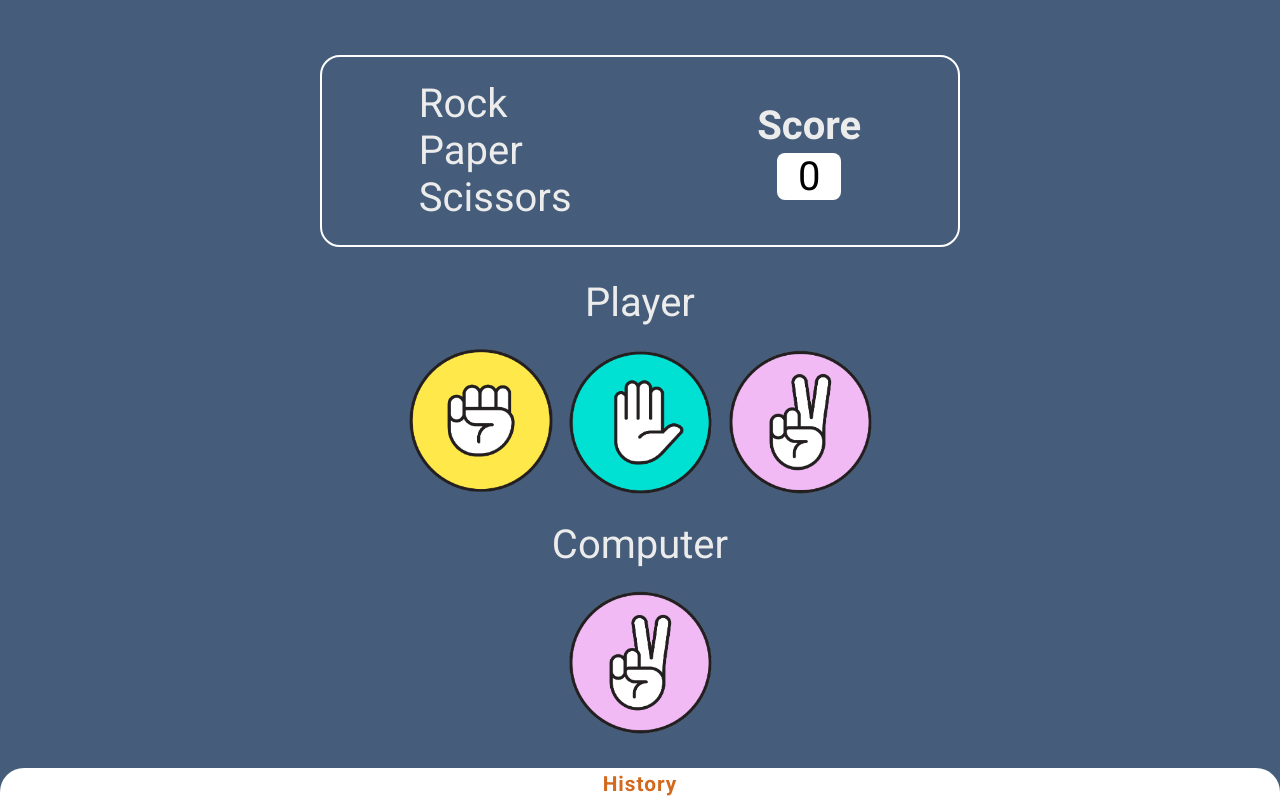
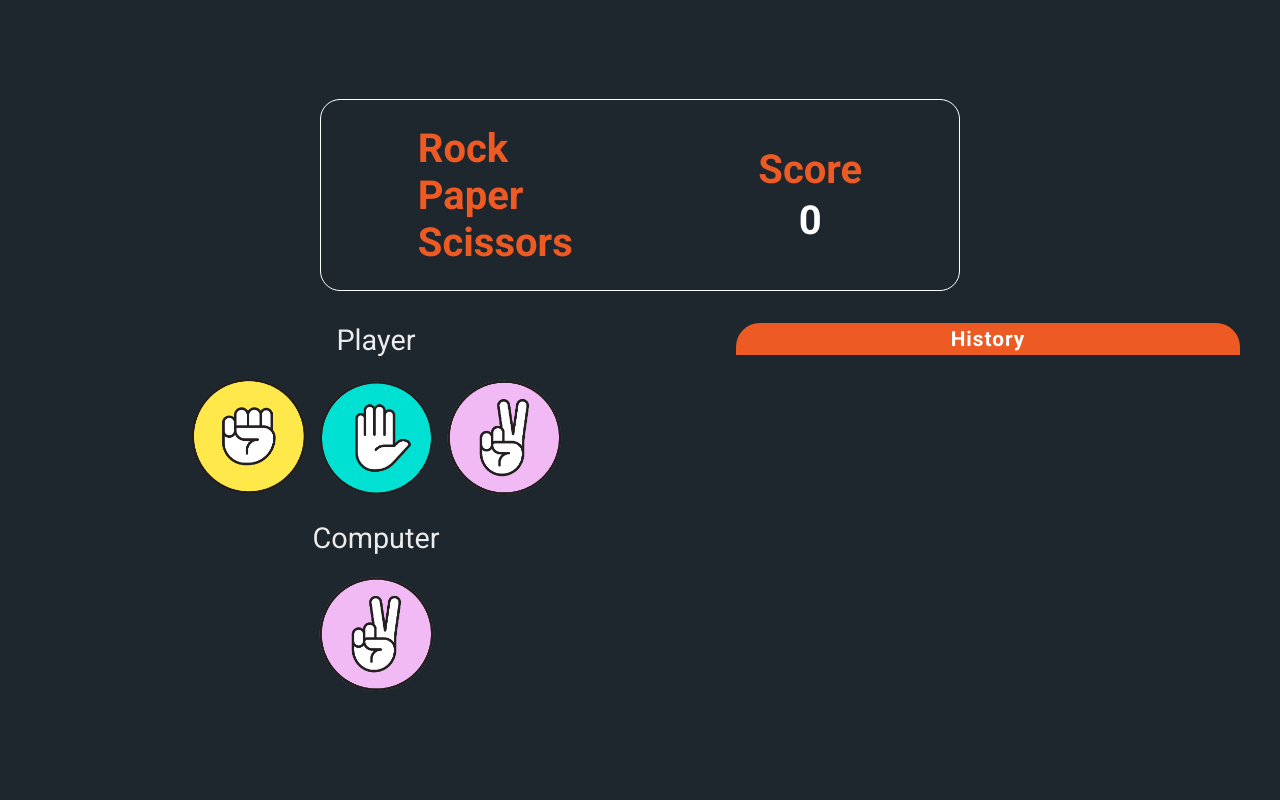
Before and after one commit to emrecan-balgun/RockPaperScissors, a React (Create React App) app: page / in a window 1280 px wide. Built offline with nearby package versions, Linux system fonts and the light colour scheme.

Commit message:
add media queries

```diff
--- a/package.json
+++ b/package.json
@@ -10,6 +10,7 @@
     "node-sass": "^6.0.1",
     "react": "^17.0.2",
     "react-dom": "^17.0.2",
+    "react-icons": "^4.3.1",
     "react-redux": "^7.2.6",
     "react-scripts": "4.0.3"
   },
--- a/src/Container/GameBoard.jsx
+++ b/src/Container/GameBoard.jsx
@@ -3,7 +3,7 @@ import History from "./History";
 
 const GameBoard = () => {
   return (
-    <div className="game-board">
+    <div className="game-board container">
       <ChoiceBoard />
       <History />
     </div>
--- a/src/Container/History.js
+++ b/src/Container/History.js
@@ -1,6 +1,9 @@
 import { useSelector } from "react-redux";
 import { history } from "../redux/historySlice";
 import { useState } from "react";
+import { GiDreadSkull } from "react-icons/gi";
+import { IoMdTrophy } from "react-icons/io";
+import { FaHandshake } from "react-icons/fa";
 
 function History() {
   const historyList = useSelector(history);
@@ -26,9 +29,18 @@ function History() {
             key={key}
           >
             <p>
-              {history.playerChoice}
-              vs
-              {history.computerChoice}
+              <span> {history.playerChoice}</span>
+              <span>VS</span>
+              <span> {history.computerChoice}</span>
+              {history.roundWinner === "Player" ? (
+                <IoMdTrophy  className="history__result-icon"/>
+              ) : history.roundWinner === "Computer" ? (
+                <GiDreadSkull className="history__result-icon"/>
+              ) : history.roundWinner === "Computer" ? (
+                history.roundWinner === "Draw"
+              ) : (
+                <FaHandshake className="history__result-icon"/>
+              )}
             </p>
           </div>
         ))}
--- a/src/Styles/Config/_variables.scss
+++ b/src/Styles/Config/_variables.scss
@@ -9,13 +9,16 @@ $x-large-screen: 1200px;
 // Color
 $white: #ffff;
 $black: #000;
-$first-color: #455d7a;
+$first-color: #ee5a24;
+$second-color: #1e272e;
+
 
 
 //Typography
 $mega-font-size: 3.5rem;
 $bigger-font-size: 2.5rem;
-$big-font-size: 1.3rem;
+$big-font-size: 1.8rem;
+$medium-font-size: 1.3rem;
 $normal-font-size: .938rem;
 $small-font-size: .813rem;
 $smaller-font-size: .75rem;
--- a/src/Styles/Container/_choiceBoard.scss
+++ b/src/Styles/Container/_choiceBoard.scss
@@ -10,7 +10,7 @@
     }
 
     &__img{
-        width: 5rem;
+        width: 6rem;
         transition: .5s all;
 
         &--cursor{
@@ -22,16 +22,16 @@
     }
 
     &__player{
-        font-size: $bigger-font-size;
+        font-size: $big-font-size;
     }
 
     &__computer{
-        font-size: $bigger-font-size;
+        font-size: $big-font-size;
     }
 
-    @media screen and (min-width: $medium-screen){
+    @media screen and (min-width: $small-screen){
         &__img{
-            width: 10rem;
+            width: 8rem;
         }
     }
 }
--- a/src/Styles/Container/_game.scss
+++ b/src/Styles/Container/_game.scss
@@ -4,7 +4,7 @@
 .game{
     height: 100vh;
     width: 100%;
-    background-color: $first-color;
+    background-color: $second-color;
     @include flexbox($direction: column);
     row-gap: 2rem;
 
--- a/src/Styles/Container/_gameBoard.scss
+++ b/src/Styles/Container/_gameBoard.scss
@@ -2,5 +2,14 @@
 
 
 .game-board{
-   /*  height: calc(100vh - #{$score-board-height}); */
+   width: 100%;
+
+   @media screen and (min-width: $medium-screen){
+      display: grid;
+      grid-template-columns: 2fr 1.5fr;
+      column-gap: 1.5rem;
+      /* overflow-y: scroll; */
+
+   }
+
 }
--- a/src/Styles/Container/_history.scss
+++ b/src/Styles/Container/_history.scss
@@ -1,55 +1,77 @@
-@import '../Config/variables';
+@import "../Config/variables";
 
-.history{
+.history {
   position: absolute;
   left: 0%;
   bottom: 0;
   width: 100%;
+  border-radius: 1.5rem 1.5rem 0 0;
 
-
-
-    &__container{
+  &__container {
     max-height: 175px;
-        overflow: scroll;
-        &--toggle{
+    &--toggle {
       display: none;
     }
 
-        &--computer{
-            background-color: red;
-          }
-
-        &--player{
-            background-color: green;
-          }
-
-        &--draw{
-            background-color: yellow;
-          }
-
-        &-round{
-            height: 24px;
-            p{
+    &-round {
+      background-color: $first-color;
+      border-top: 0.2px solid rgb(223, 220, 220);
+      p {
         text-align: center;
         color: $white;
+        padding: 0.5rem 0;
+        @include flexbox();
+        column-gap: 0.25rem;
 
+        span {
+          font-weight: $font-semi-bold;
+          letter-spacing: 0.5px;
+        }
       }
     }
   }
 
-
-    &__title{
+  &__title {
     width: 100%;
     height: 2rem;
     line-height: 2rem;
-        background-color: $white;
-        color: chocolate;
+    background-color: $first-color;
+    border-radius: 1.5rem 1.5rem 0 0;
+    color: $white;
     text-align: center;
-        font-size: $big-font-size;
+    font-size: $medium-font-size;
     font-weight: $font-semi-bold;
-        border-radius: 1.5rem 1.5rem 0 0;
     letter-spacing: 1px;
   }
 
+  &__result-icon {
+    font-size: 1.5rem;
+    margin-left: 0.25rem;
+    fill: $second-color;
+  }
 
+  @media screen and (min-width: $medium-screen) {
+    position: relative;
+    &__container {
+      display: block;
+      max-height: 400px;
+      overflow-y: scroll;
+
+      &::-webkit-scrollbar {
+        width: 0.25rem;
+        background-color: $first-color;
       }
+
+      /* Handle */
+      &::-webkit-scrollbar-thumb {
+        background: #92310a;
+        border-radius: 0.2rem;
+      }
+
+      /* Handle on hover */
+      &::-webkit-scrollbar-thumb:hover {
+        background: #ee6634;
+      }
+    }
+  }
+}
--- a/src/Styles/Container/_scoreBoard.scss
+++ b/src/Styles/Container/_scoreBoard.scss
@@ -8,7 +8,7 @@
 
   &__container{
     @include flexbox($justify: space-around);
-    border: 2px solid $white;
+    border: 1px solid $white;
     border-radius: 1.25rem;
     width: 90%;
     padding: .25rem;
@@ -18,19 +18,29 @@
 
   &__title{
     @include flexbox($direction: column, $align: flex-start);
-    font-size: $big-font-size;
+    font-size: $medium-font-size;
+    span{
+      color: $first-color;
+      font-weight: $font-semi-bold;
+    }
   }
 
   &__score{
     @include flexbox($direction: column);
     row-gap: .25rem;
 
+
+
+    &-title{
+      color: $first-color;
+    }
+
   }
 
   &__score-point{
-      font-size: 1.5rem;
-      background-color: $white;
-      color: $black;
+      font-size: 2rem;
+      font-weight: $font-semi-bold;
+      color: $white;
       width: 2rem;
       text-align: center;
       border-radius: .5rem;
```
Also changed, not shown: src/index.css (+7 -0 lines), 1 other file (tests, documents, lock files or other folders). Lines whose indentation alone changed are shown as unchanged.
